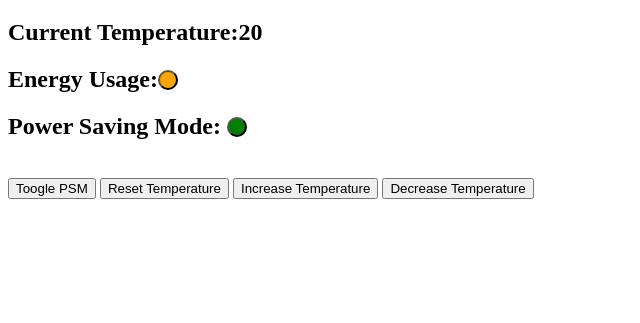
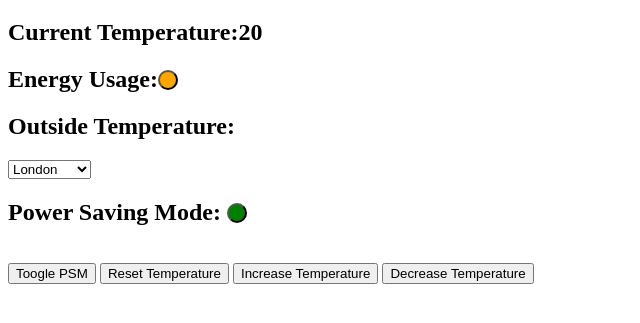
Before and after one commit to joemaidman/thermostat, a plain HTML site: page index.html in a window 1280 px wide. Shown: the part 61-384 px from the top of the page, without its empty margins (0-640 px from the left). Drawn offline with Linux system fonts and the light colour scheme; no server answers.

Commit message:
Added outsideTemp & dropdown list

```diff
--- a/index.html
+++ b/index.html
@@ -6,6 +6,7 @@
   <link rel="stylesheet" type="text/css" href="public/style.css">
   <script src="jasmine/src/Thermostat.js"></script>
   <script src="interface/jquery-3.1.1.min.js"></script>
+  <script src="config.js"></script>
 </head>
 
 <body>
@@ -13,6 +14,19 @@
   <h1>Thermostat</h1>
   <div style="display:in-line;"><h2>Current Temperature:<span id="currentTemp"></span></h2></div>
   <div style="display:in-line;"><h2>Energy Usage:<button class="low-usage" id="energyUsage"></button></h2></div>
+  <div style="display:in-line;"><h2>Outside Temperature:<span id="outsideTemp"></span></h2></div>
+
+  <select id="select-city">
+    <option value="London">London</option>
+    <option value="NewYork">New York</option>
+    <option value="Tokyo">Tokyo</option>
+    <option value="NewDelhi">New Delhi</option>
+    <option value="Berlin">Berlin</option>
+    <option value="Rome">Rome</option>
+    <option value="Toronto">Toronto</option>
+    <option value="Istanbul">Istanbul</option>
+    <option value="Paris">Paris</option>
+  </select>
 
   <h2 class="PSM">Power Saving Mode: <button id="psm-btn"></button></h2><br>
   <button onClick="psmToogle();" type="button" id="tooglePSM">Toogle PSM</button>
```
